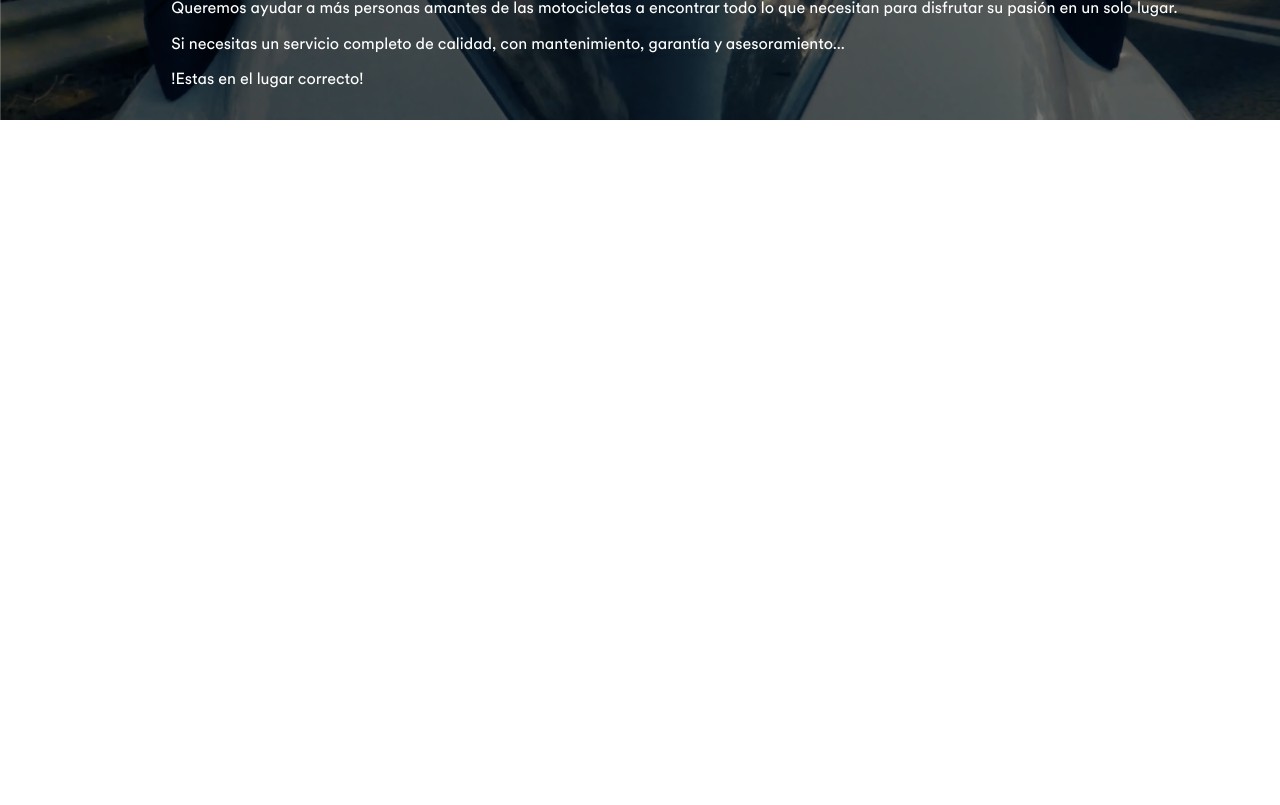
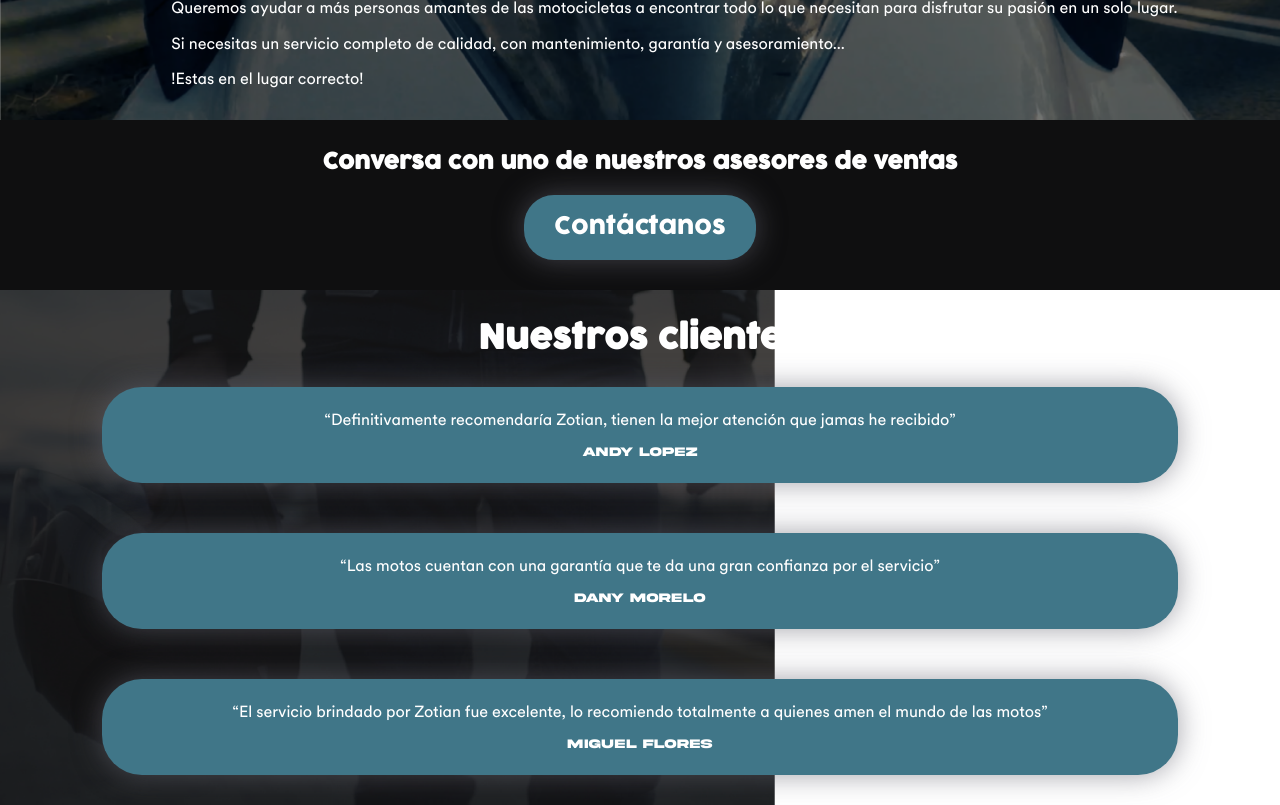
Before and after one commit to RebelsDev/zotian, a Next.js app: page / in a window 1280 px wide. Shown: the part 7180-7985 px from the top of the page. Before the commit the page ends 7300 px from the top, so only its background shows below. Built offline with nearby package versions, Linux system fonts and the light colour scheme.

Commit message:
Add testimonios

```diff
--- a/pages/index.jsx
+++ b/pages/index.jsx
@@ -117,16 +117,52 @@ export default function Home() {
         </div>
         <img src="/img/quien_soy_1_1800x1195.png" height={1800} width={1195} alt="Zotian Moto" />
       </section>
-      <section id='propuesta'>
+      <section id={styles.propuesta}>
+        <div className={styles.container}>
+          <h2>Conversa con uno de nuestros asesores de ventas</h2>
+          <div className={styles.slider}>
+
+          </div>
+          <button>
+            Contáctanos
+          </button>
+
+        </div>
+      </section>
+      <section id={styles.testimonios}>
+        <div className={styles.container}>
+          <h2>
+            Nuestros clientes
+          </h2>
+          <div className={styles.testimonios_elements}>
+            <div className={styles.testimonio_element}>
+              <p>“Definitivamente recomendaría
+                Zotian, tienen la mejor atención
+                que jamas he recibido”</p>
+              <h3>Andy Lopez</h3>
+            </div>
+
+            <div className={styles.testimonio_element}>
+              <p>“Las motos cuentan con una
+                garantía que te da una gran
+                confianza por el servicio”</p>
+              <h3>dany morelo</h3>
+            </div>
+
+            <div className={styles.testimonio_element}>
+              <p>“El servicio brindado por Zotian fue excelente, lo recomiendo totalmente a quienes amen el mundo de las motos”</p>
+              <h3>MIGUEL FLORES</h3>
+            </div>
+          </div>
+        </div>
+        <img src="/img/testimonios_bg.png" alt="" />
+
 
       </section>
-      <section id='testimonios'>
+        <section id={styles.lead_magnet}>
 
       </section>
-      <section id='lead_magnet'>
-
-      </section>
-      <section id='hero_footer'>
+      <section id={styles.hero_footer}>
 
       </section>
       <main>
--- a/styles/Home.module.scss
+++ b/styles/Home.module.scss
@@ -95,3 +95,55 @@
     z-index: -1;
   }
 }
+
+#propuesta{
+  background-color: $black-alt;
+  text-align: center;
+  h2{
+    font-size: 22px;
+    color: white;
+  }
+  button{
+    font-size: 24px;
+  }
+}
+
+#testimonios{
+  overflow: hidden;
+  position: relative;
+  text-align: center;
+  h2{
+    color: white;
+    font-size: 33px;
+  }
+
+  .testimonios_elements{
+    display: flex;
+    flex-direction: column;
+    gap: 50px;
+  }
+  .testimonio_element{
+    box-shadow: rgba(100, 100, 111, 0.6) 0px 0px 29px 0px;
+    padding: 10px 30px;
+    border-radius: 40px;
+    background-color: $accent-color;
+    color: white !important;
+    h3{
+      font-size: 13px;
+      font-family: 'Akira Expanded',Verdana, Geneva, Tahoma, sans-serif;
+    }
+    p{
+      color: white;
+    }
+  }
+  img{
+    position: absolute;
+    top: 0%;
+    left: 0%;
+    height: 100%;
+    width: auto;
+    // object-fit: cover;
+
+    z-index: -1;
+  }
+}
--- a/styles/variables.module.scss
+++ b/styles/variables.module.scss
@@ -3,3 +3,4 @@ $gray: #606060;
 $black: #000000;
 $dark-blue: #19202C;
 $accent-color: #407688;
+$black-alt: #0F0F10;
```
Also changed, not shown: public/img/testimonios_bg.png (added).
